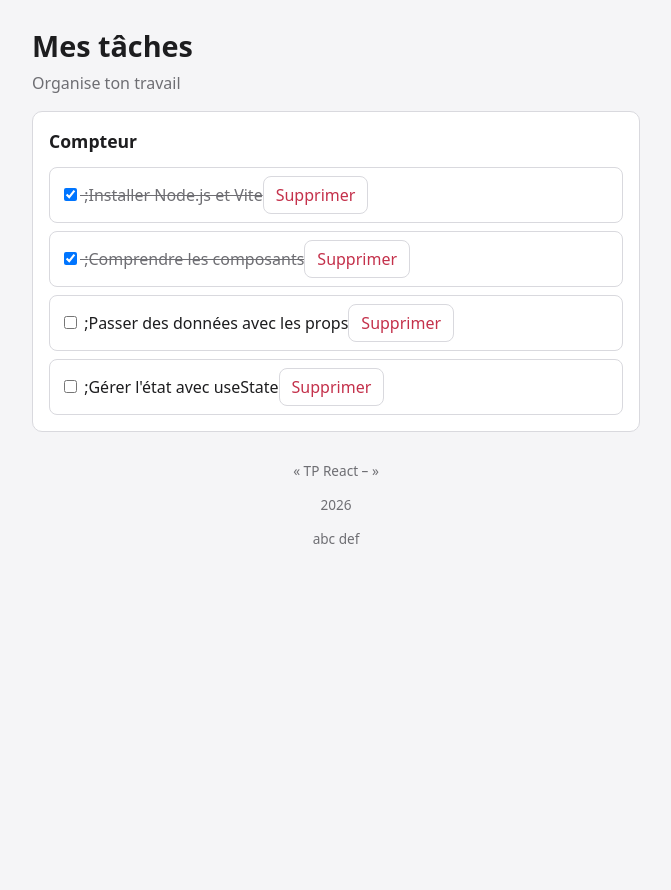
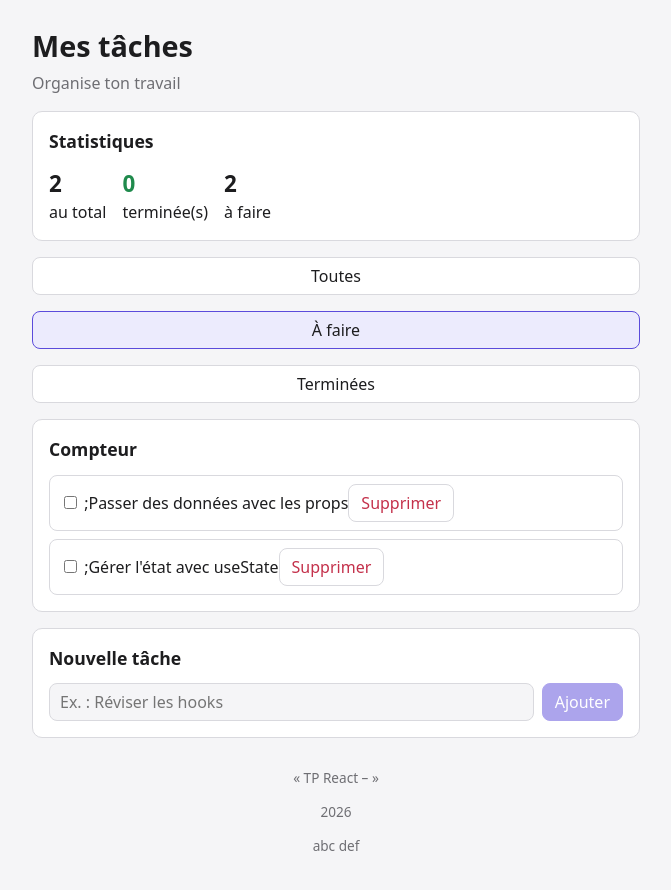
Before and after one commit to dohazilaoui005-ui/tp-react-taches, a React (Vite) app in the folder mes-taches/: page / in a window 1280 px wide. Shown: the top 890 px of the page, without its empty margins (304-975 px from the left). Before the commit the page ends 800 px from the top, so only its background shows below. Built offline with nearby package versions, Linux system fonts and the light colour scheme.

Commit message:
Étape 4 : formulaire contrôlé, filtres et statistiques

```diff
--- a/mes-taches/src/App.jsx
+++ b/mes-taches/src/App.jsx
@@ -3,6 +3,9 @@ import ListeTaches from './components/ListeTaches.jsx'
 import Pied from './components/Pied.jsx'
 import Carte from './components/Carte.jsx'
 import { useState } from 'react'
+import FormulaireAjout from './components/FormulaireAjout.jsx'
+import Filter from './Filtres.jsx'
+import Statistique from './components/Statistiques.jsx'
 function App() {
   const TACHES_INITIALES = [
   { id: 1, titre: 'Installer Node.js et Vite', terminee: true },
@@ -11,6 +14,17 @@ function App() {
   { id: 4, titre: "Gérer l'état avec useState", terminee: false },
 ]
 const [taches, setTaches] = useState(TACHES_INITIALES)
+ const [filtre, setFiltre] = useState('actives')
+ const tachesVisibles = taches.filter(tache => {
+  if (filtre === 'actives') {
+    return !tache.terminee;
+  }
+
+  if (filtre === 'terminees') {
+    return tache.terminee;
+  }
+  return true;
+});
 function basculerTache(id) {
   setTaches(
     taches.map((tache) =>
@@ -18,9 +32,21 @@ function basculerTache(id) {
     ),
   )
 }
-
+function ajouterTache(titre){
+  setTaches((taches)=> [
+    ...taches,
+    {
+      id: Date.now(),
+      titre,
+      terminee: false
+    }
+  ])
+}
 function supprimerTache(id) {
   setTaches(prev => prev.filter(tache => tache.id !== id));
+}
+function onChanger(nouveauFiltre) {
+  setFiltre(nouveauFiltre);
 }
   return (
     <div className="app">
@@ -28,9 +54,19 @@ function supprimerTache(id) {
   titre="Mes tâches"
   sousTitre="Organise ton travail"
 />
-      <Carte titre="Compteur">
-          <ListeTaches taches={taches} onBasculer={basculerTache} onSupprimer={supprimerTache} />
+<Carte titre="Statistiques">
+<Statistique taches={tachesVisibles}></Statistique>
+</Carte>
+<Filter filtre={filtre} onChanger={onChanger}>
+
+   </Filter>
+      <Carte titre="Compteur" >
+          <ListeTaches taches={tachesVisibles} onBasculer={basculerTache} onSupprimer={supprimerTache} />
       </Carte>
+      <Carte titre="Nouvelle tâche"   >
+    <FormulaireAjout onAjouter={ajouterTache} ></FormulaireAjout>
+      </Carte>
+
       <Pied auteur="abc def" />
     </div>
   )
--- /dev/null
+++ b/mes-taches/src/Filtres.jsx
@@ -0,0 +1,24 @@
+import { createElement } from "react";
+
+function Filter({filtre,onChanger}) {
+    ///Toutes, À faire et Terminées
+    const opt =[{ valeur: 'toutes', libelle: 'Toutes' },
+                {valeur: 'actives', libelle: 'À faire'},
+                {valeur: 'terminees', libelle: 'Terminées'}
+    ]
+  return (
+   <>
+  {opt.map((val)=>createElement(
+    'button',
+{
+            key: val.valeur,
+            className: filtre === val.valeur ? 'actif' : '',
+            onClick: () => onChanger(val.valeur)
+},
+   val.libelle
+  ))}
+   </>
+  );
+}
+
+export default Filter;
--- a/mes-taches/src/components/Carte.jsx
+++ b/mes-taches/src/components/Carte.jsx
@@ -1,11 +1,10 @@
 import "../index.css";
-
-function Carte({ titre, children }) {
+function Carte({ titre, children   }) {
   return (
     <section className="carte">
       <h2>{titre}</h2>
       {children}
-    </section>
+          </section>
   )
 }
 
--- /dev/null
+++ b/mes-taches/src/components/FormulaireAjout.jsx
@@ -0,0 +1,34 @@
+import { useState } from 'react'
+
+function FormulaireAjout({ onAjouter }) {
+
+  const [titre, setTitre] = useState('')
+
+  function gererSoumission(event) {
+    event.preventDefault()
+    // À compléter :
+       const titreNettoye = titre.trim();
+
+    if(titreNettoye=="" )
+        return
+    else{
+        setTitre(titreNettoye)
+onAjouter(titreNettoye);}
+ setTitre('')
+  }
+
+  return (
+    <form className="formulaire" onSubmit={gererSoumission}>
+
+      <input
+        type="text"
+        value={titre}
+        onChange={(event) => setTitre(event.target.value)}
+        placeholder="Ex. : Réviser les hooks"
+      />
+      <button type="submit" className="principal" disabled={titre.trim()===''}>Ajouter</button>
+    </form>
+  )
+}
+
+export default FormulaireAjout
--- /dev/null
+++ b/mes-taches/src/components/Statistiques.jsx
@@ -0,0 +1,22 @@
+
+import "../index.css";
+
+function Statistique({ taches }) {
+  const total = taches.length;
+
+  const terminees = taches.filter(t => t.terminee).length;
+
+  const restantes = taches.filter(t => !t.terminee).length;
+
+  return (
+    <div className="stats">
+      <div><strong>{total}</strong> au total</div>
+      <div className="terminees">
+        <strong>{terminees}</strong> terminée(s)
+      </div>
+      <div><strong>{restantes}</strong> à faire</div>
+    </div>
+  );
+}
+
+export default Statistique;
```
